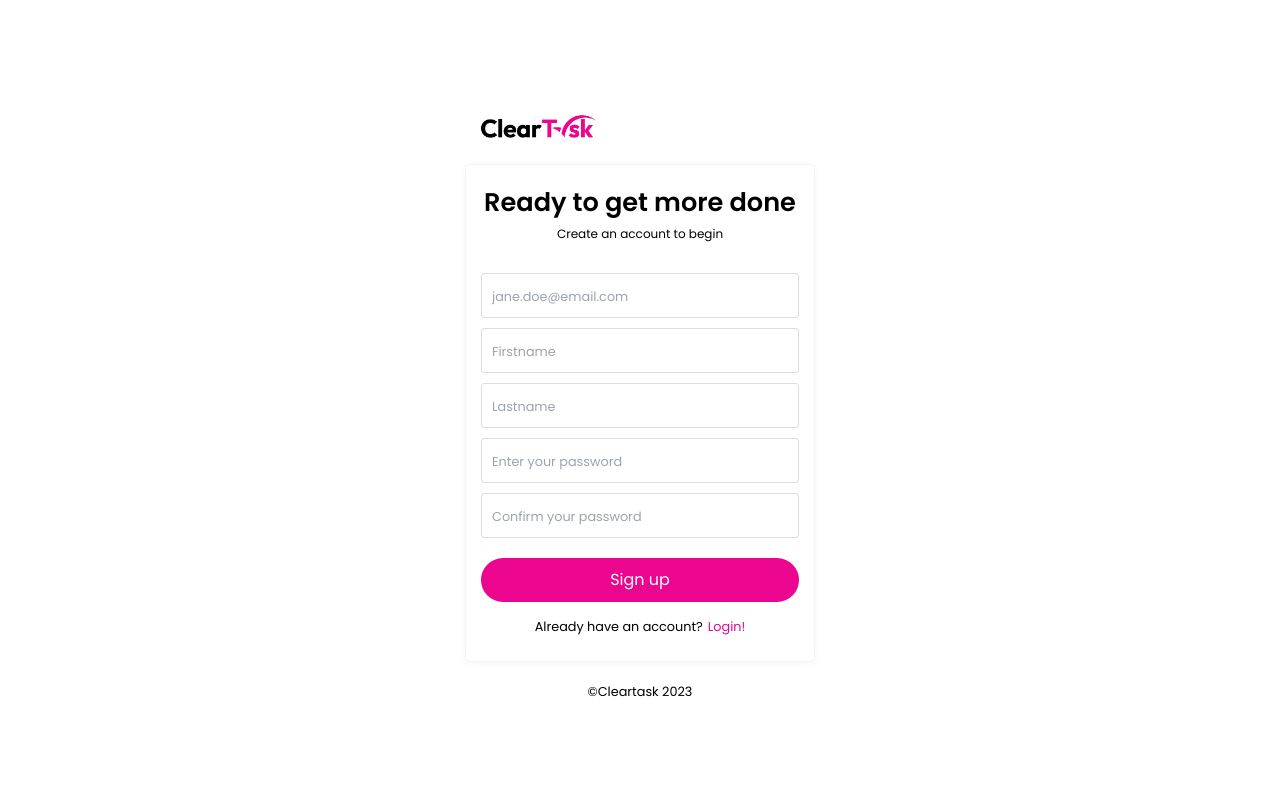
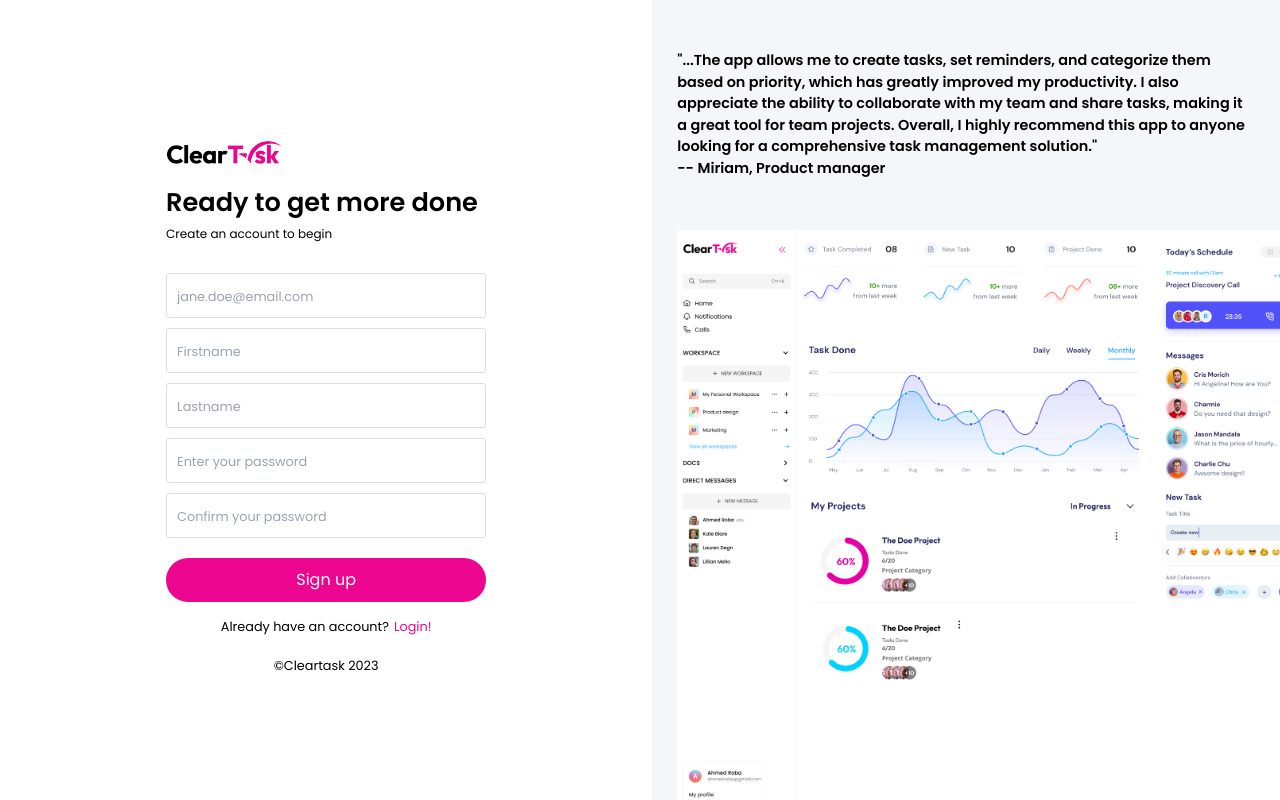
Before and after one commit to Crunch-Garage/cleartask, a React (Create React App) app in the folder react/: page /auth/signup in a window 1280 px wide. Shown: the top 800 px of the page. Built offline with nearby package versions, Linux system fonts and the light colour scheme; a web font is replaced by a local one.

Commit message:
feat: auth hero styling

```diff
--- a/react/src/components/Signup.css
+++ b/react/src/components/Signup.css
@@ -29,15 +29,14 @@
 }
 
 .auth__wrapper-inner{
-    padding: 25px 15px;
-    border:1px solid #f5f5f5;
+    padding: 0 15px;
     border-radius: 5px;
-    box-shadow: 0 1px 10px #f5f5f5;
 }
 
 .auth__wrapper .auth__wrapper-head{
     display: flex;
     flex-direction: column;
+    text-align: start;
 }
 
 
@@ -47,13 +46,11 @@
     font-weight: 600;
     margin:0;
     margin-bottom: 10px;
-    text-align: center;
 }
 
 .auth__wrapper .auth__wrapper-head p{
     font-size: 12px;
     margin: 0;
-    text-align: center;
 }
 
 .auth .authCarousel{
@@ -149,3 +146,41 @@
 .auth .auth__footer span{
     font-size: 0.8rem;
 }
+
+.auth__block{
+    display: flex;
+    flex-wrap: nowrap;
+}
+
+.auth__graphic{
+    height:100vh;
+    width:100%;
+    background-color: #F3F7FA;
+}
+
+@media screen and (max-width:600px){
+    .auth__graphic{
+        display: none;
+    }
+}
+
+.auth__graphic-wrap{
+    height:100%;
+    padding-top: 50px;
+    overflow: hidden;
+}
+
+.auth__graphic-wrap p{
+    font-size: 0.9rem;
+    text-align: start;
+    padding:0 25px ;
+    font-weight: 600;
+}
+
+.auth__graphic-wrap img{
+    margin-left: 25px;
+    margin-top:50px;
+    object-fit: cover;
+    height: auto;
+    width: 1000px;
+}
```
